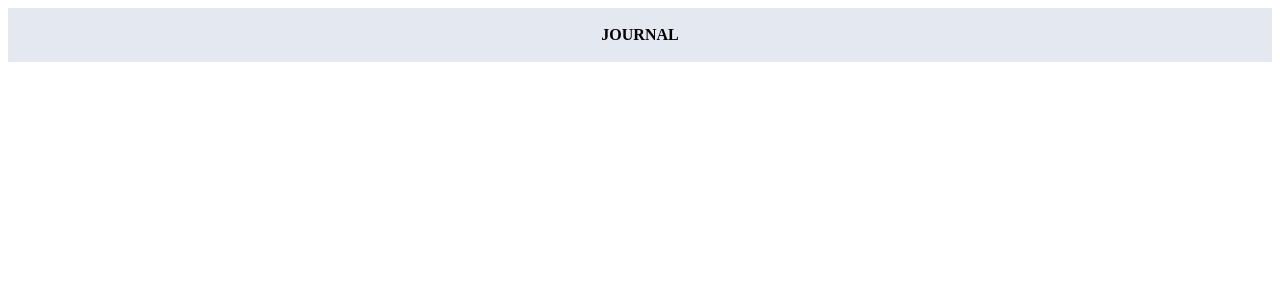
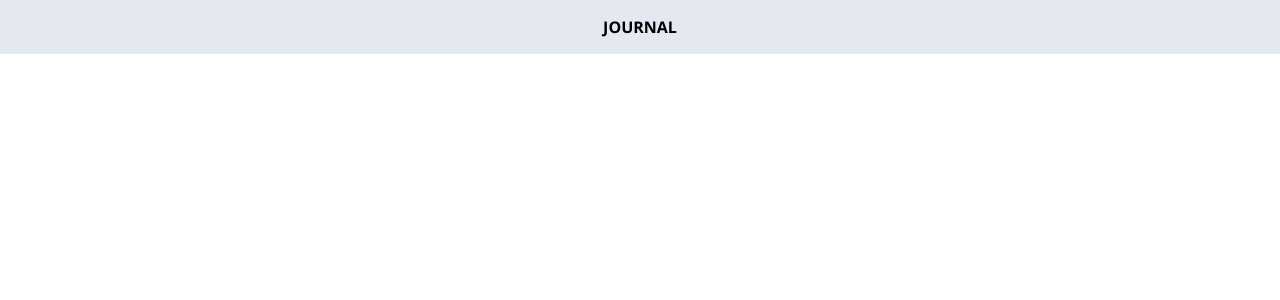
Before and after one commit to e-rmkt/my-journal-app, a React (Create React App) app: page / in a window 1280 px wide. Shown: the top 300 px of the page. Built offline with nearby package versions, Linux system fonts and the light colour scheme.

Commit message:
add styling

```diff
--- a/src/global.css
+++ b/src/global.css
@@ -1,3 +1,5 @@
+@import url("https://fonts.googleapis.com/css2?family=Open+Sans:ital,wght@0,300;0,400;0,500;0,600;0,700;0,800;1,300;1,400;1,500;1,600;1,700;1,800&display=swap");
+
 :root {
   /* Used for texts (+ footer background) */
   --color-granite: #252629;
@@ -11,4 +13,6 @@
   --color-nemo-dark: #e5430f;
   /* Used for borders and some backgrounds */
   --color-water-10: #e4e8f0;
+  /* FONTS */
+  --font: "Open Sans", sans-serif;
 }
--- a/src/index.css
+++ b/src/index.css
@@ -1 +1,9 @@
 @import url(./global.css);
+
+* {
+  box-sizing: border-box;
+}
+
+body {
+  margin: 0;
+}
```
